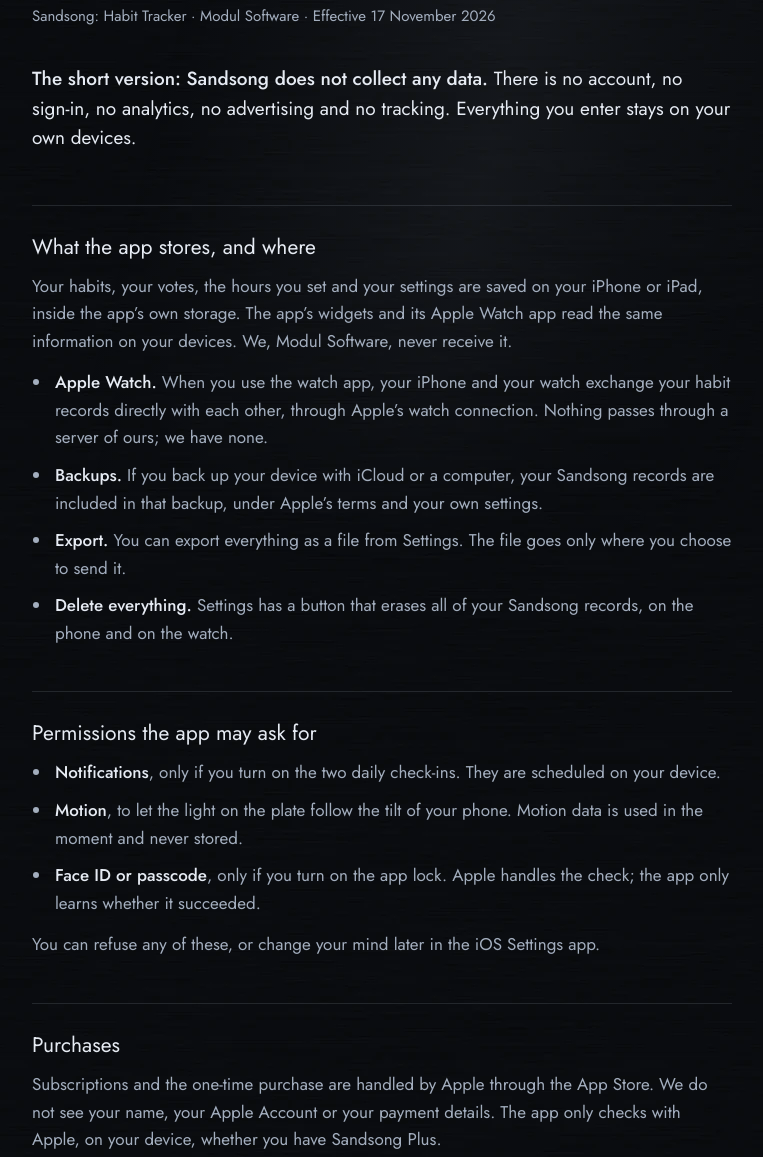
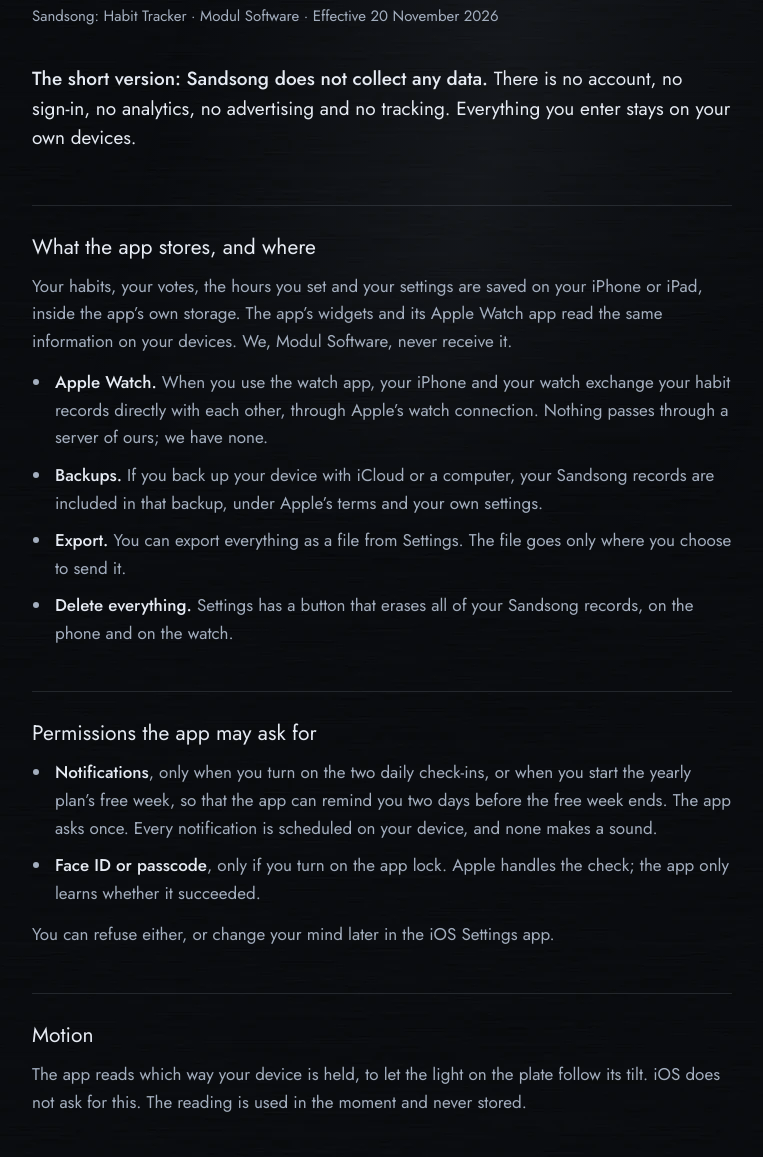
Before and after one commit to anil-balci/sandsong, a plain HTML site: page privacy.html in a window 1280 px wide. Shown: the part 228-1385 px from the top of the page, without its empty margins (96-859 px from the left). Drawn offline with Linux system fonts and the light colour scheme.

Commit message:
Privacy: say when the app really asks for notifications; Motion is no permission
Changes the policy's meaning, so its effective date is now 20 November 2026:
- Notifications: the app asks when the check-ins are turned on, and also
  when the yearly plan's free week starts, to remind before it ends (it
  asks once; every notification is local and silent). Before, the page
  named the check-ins only.
- Motion moves out of "Permissions": iOS never asks for it. The promise
  stays: the reading is used in the moment and never stored.
Support: the yearly plan's free week is for new subscribers who have not
had a Sandsong Plus trial (Apple's rule, one per subscription group).

Co-Authored-By: Claude Opus 5.5 <noreply@anthropic.com>

```diff
--- a/privacy.html
+++ b/privacy.html
@@ -42,7 +42,7 @@
 
 <main id="main" class="doc">
 <h1 class="etch">Privacy Policy</h1>
-<p class="meta">Sandsong: Habit Tracker · Modul Software · Effective <span class="nw">17 November 2026</span></p>
+<p class="meta">Sandsong: Habit Tracker · Modul Software · Effective <span class="nw">20 November 2026</span></p>
 
 <p class="short"><strong>The short version: Sandsong does not collect any data.</strong> There is no account, no <span class="nw">sign-in</span>, no analytics, no advertising and no tracking. Everything you enter stays on your own devices.</p>
 
@@ -57,11 +57,13 @@
 
 <h2>Permissions the app may ask for</h2>
 <ul>
-<li><strong>Notifications</strong>, only if you turn on the two daily check-ins. They are scheduled on your device.</li>
-<li><strong>Motion</strong>, to let the light on the plate follow the tilt of your phone. Motion data is used in the moment and never stored.</li>
+<li><strong>Notifications</strong>, only when you turn on the two daily check-ins, or when you start the yearly plan’s free week, so that the app can remind you two days before the free week ends. The app asks once. Every notification is scheduled on your device, and none makes a sound.</li>
 <li><strong>Face ID or passcode</strong>, only if you turn on the app lock. Apple handles the check; the app only learns whether it succeeded.</li>
 </ul>
-<p>You can refuse any of these, or change your mind later in the iOS Settings app.</p>
+<p>You can refuse either, or change your mind later in the iOS Settings app.</p>
+
+<h2>Motion</h2>
+<p>The app reads which way your device is held, to let the light on the plate follow its tilt. iOS does not ask for this. The reading is used in the moment and never stored.</p>
 
 <h2>Purchases</h2>
 <p>Subscriptions and the one-time purchase are handled by Apple through the App Store. We do not see your name, your Apple Account or your payment details. The app only checks with Apple, on your device, whether you have Sandsong Plus.</p>
```
Also changed, not shown: index.html (+1 -1 lines).
